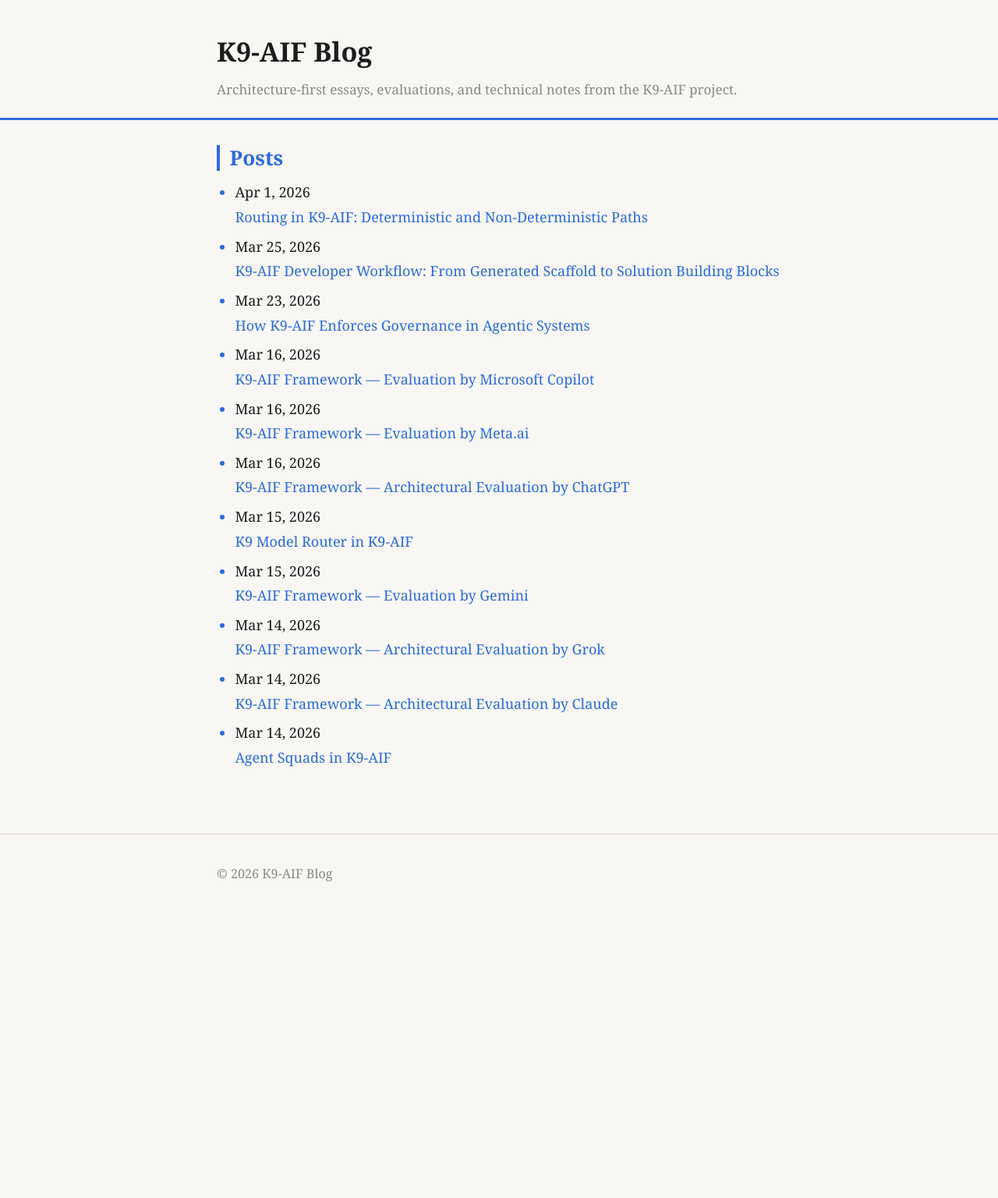
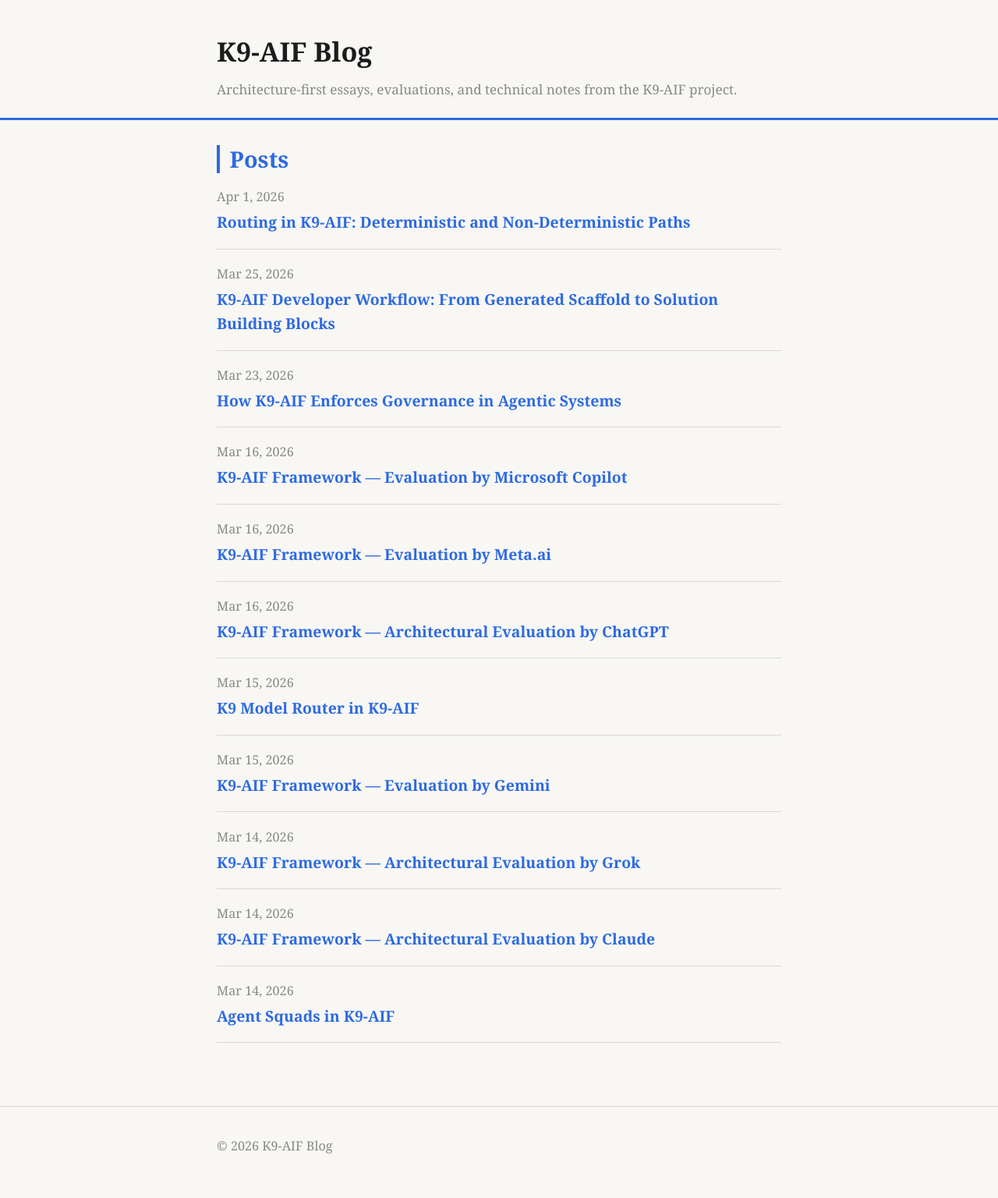
Before and after one commit to k9aif/k9-aif-blogs, a Jekyll site: the page built from index.md, in a window 1280 px wide. Shown: the whole page at 78% size. Built offline with Jekyll 4.4.1, drawn with Linux system fonts in a browser that asks for light colours; before the commit the page ends 1187 px from its top, so only the background shows below that.

Commit message:
Update style.css

```diff
--- a/assets/css/style.css
+++ b/assets/css/style.css
@@ -1,3 +1,5 @@
+/* ── K9-AIF Blog Unified style.css ── */
+
 :root {
   --bg: #f8f7f4;
   --text: #1c1c1c;
@@ -15,8 +17,10 @@
 * { box-sizing: border-box; }
 
 html { font-size: 18px; scroll-behavior: smooth; }
+
 body {
-  margin: 0; padding: 0;
+  margin: 0;
+  padding: 0;
   background: var(--bg);
   color: var(--text);
   font-family: Georgia, "Times New Roman", serif;
@@ -26,70 +30,147 @@
 
 .container { max-width: 780px; margin: 0 auto; padding: 0 28px; }
 
-/* Header */
-.site-header { padding: 36px 0 22px; border-bottom: 3px solid var(--accent); margin-bottom: 32px; }
-.site-title { display: inline-block; font-size: 1.9rem; font-weight: 700; text-decoration: none; color: var(--text); margin-bottom: 4px; }
+/* ── Header ── */
+.site-header {
+  padding: 36px 0 22px;
+  border-bottom: 3px solid var(--accent);
+  margin-bottom: 32px;
+}
+
+.site-title {
+  display: inline-block;
+  font-size: 1.9rem;
+  font-weight: 700;
+  text-decoration: none;
+  color: var(--text);
+  margin-bottom: 4px;
+}
+
 .site-title:hover { color: var(--accent); }
-.site-description { margin: 0; color: var(--muted); font-size: 0.95rem; }
 
-/* Content */
+.site-description {
+  margin: 0;
+  color: var(--muted);
+  font-size: 0.95rem;
+}
+
+/* ── Content ── */
 .content { padding-bottom: 64px; }
 
-/* Headings */
+/* ── Headings ── */
 h1 { font-size: 2rem; font-weight: 700; color: var(--text); line-height: 1.2; margin-top: 0; margin-bottom: 0.65rem; }
 h2 { font-size: 1.45rem; font-weight: 700; color: var(--accent); line-height: 1.25; margin-top: 1.8rem; margin-bottom: 0.5rem; padding-left: 0.7rem; border-left: 4px solid var(--accent); }
 h3 { font-size: 1.25rem; font-weight: 600; color: var(--text); line-height: 1.3; margin-top: 1.2rem; margin-bottom: 0.4rem; }
 h4 { font-size: 1.05rem; font-weight: 600; color: var(--text); line-height: 1.3; margin-top: 1rem; margin-bottom: 0.35rem; }
 
-/* Bold text */
+/* Strong / Bold text */
 .content strong, .content b { font-weight: 700; color: var(--text); }
 
-/* Paragraphs */
+/* ── Paragraphs ── */
 p { margin: 0.8rem 0; line-height: 1.7; }
 
-/* Lists */
+/* ── Lists ── */
 ul, ol { margin: 0.7rem 0 1rem 1.3rem; padding: 0; }
 li { margin: 0.35rem 0; }
 li::marker { color: var(--accent); }
 
-/* Links */
+/* ── Links ── */
 a { color: var(--accent); text-decoration: none; }
 a:hover { color: var(--accent-hover); text-decoration: underline; }
 
-/* Blockquotes */
-blockquote { margin: 1.2rem 0; padding: 0.6rem 1rem; border-left: 4px solid var(--accent); border-radius: 0 6px 6px 0; background: var(--quote-bg); color: var(--quote-color); font-style: italic; }
+/* ── Blockquotes ── */
+blockquote {
+  margin: 1.2rem 0;
+  padding: 0.6rem 1rem;
+  border-left: 4px solid var(--accent);
+  border-radius: 0 6px 6px 0;
+  background: var(--quote-bg);
+  color: var(--quote-color);
+  font-style: italic;
+}
 
-/* Horizontal rules */
+/* ── Horizontal rules ── */
 hr { border: none; border-top: 1px solid var(--border); margin: 2rem 0; }
 
-/* Code blocks */
+/* ── Code ── */
 code { background: var(--code-bg); color: var(--accent-text); padding: 0.13rem 0.33rem; border-radius: 4px; font-size: 0.9em; }
-pre { background: var(--code-bg); padding: 1rem; overflow-x: auto; border-radius: 6px; line-height: 1.55; margin: 1rem 0 1.2rem; }
+pre {
+  background: var(--code-bg);
+  padding: 1rem;
+  overflow-x: auto;
+  border-radius: 6px;
+  line-height: 1.55;
+  margin: 1rem 0 1.2rem;
+}
 pre code { background: none; color: var(--accent-text); padding: 0; }
 pre:hover { box-shadow: 0 0 6px rgba(0,0,0,0.05); }
 
-/* Images */
+/* ── Images ── */
 img { max-width: 100%; height: auto; margin: 1rem 0 1.2rem; border-radius: 6px; }
 
-/* Post meta */
+/* ── Tables ── */
+table {
+  width: 100%;
+  border-collapse: collapse;
+  margin: 1rem 0 1.5rem;
+  font-size: 0.95rem;
+  line-height: 1.5;
+  background: #fff;
+  border: 1px solid var(--border);
+  border-radius: 6px;
+  overflow: hidden;
+}
+th, td { padding: 0.6rem 0.8rem; text-align: left; border-bottom: 1px solid var(--border); }
+th { background: var(--accent-light); color: var(--accent-text); font-weight: 600; }
+tr:last-child td { border-bottom: none; }
+tbody tr:hover { background: #f1f1f1; }
+
+/* ── Post meta ── */
 .post-meta { display: block; color: var(--muted); font-size: 0.9rem; font-family: Georgia, serif; margin-bottom: 0.25rem; }
 
-/* Tags / pills */
+/* ── Tags / Pills ── */
 .post-tags { margin: 0.6rem 0 1rem; }
-.post-tag { display: inline-block; background: var(--accent-light); color: var(--accent); font-size: 0.75rem; font-family: Georgia, serif; font-weight: 700; padding: 2px 10px; border-radius: 20px; margin-right: 5px; margin-bottom: 4px; text-decoration: none; }
+.post-tag {
+  display: inline-block;
+  background: var(--accent-light);
+  color: var(--accent);
+  font-size: 0.75rem;
+  font-family: Georgia, serif;
+  font-weight: 700;
+  padding: 2px 10px;
+  border-radius: 20px;
+  margin-right: 5px;
+  margin-bottom: 4px;
+  text-decoration: none;
+}
 .post-tag:hover { background: var(--accent); color: #fff; text-decoration: none; }
 
-/* Post list (index) */
+/* ── Post list (index) ── */
 .post-list-heading { margin-top: 1.5rem; }
 .post-list { list-style: none; padding: 0; margin: 1.5rem 0 0; }
 .post-list li { margin-bottom: 1.4rem; padding-bottom: 1rem; border-bottom: 1px solid var(--border); }
 .post-link { font-size: 1.3rem; font-weight: 700; line-height: 1.3; color: var(--accent); }
 .post-link:hover { color: var(--accent-hover); }
 
-/* Footer */
+/* ── Compact post list ── */
+.compact-post-list { list-style: none; padding: 0; margin: 0; }
+.compact-post-list li { padding: 0 0 0.95rem 0; margin: 0 0 0.95rem 0; border-bottom: 1px solid var(--border); }
+
+.post-date { font-size: 0.9rem; color: var(--muted); margin-bottom: 0.2rem; }
+.post-title-link { font-size: 1.08rem; font-weight: 700; line-height: 1.3; color: var(--accent); text-decoration: none; }
+.post-title-link:hover { color: var(--accent-hover); text-decoration: underline; }
+
+/* ── Home intro ── */
+.home-intro { margin-bottom: 1.5rem; }
+.home-intro p { margin: 0; font-size: 1.02rem; color: var(--text); }
+
+/* ── Post index ── */
+.post-index h2 { margin-top: 0; margin-bottom: 0.9rem; font-size: 1.6rem; }
+
+/* ── Footer ── */
 .site-footer { border-top: 1px solid var(--border); padding: 22px 0 38px; color: var(--muted); font-size: 0.9rem; }
 
-/* Responsive */
+/* ── Responsive ── */
 @media (max-width: 640px) {
   html { font-size: 17px; }
   .container { padding: 0 20px; }
```
